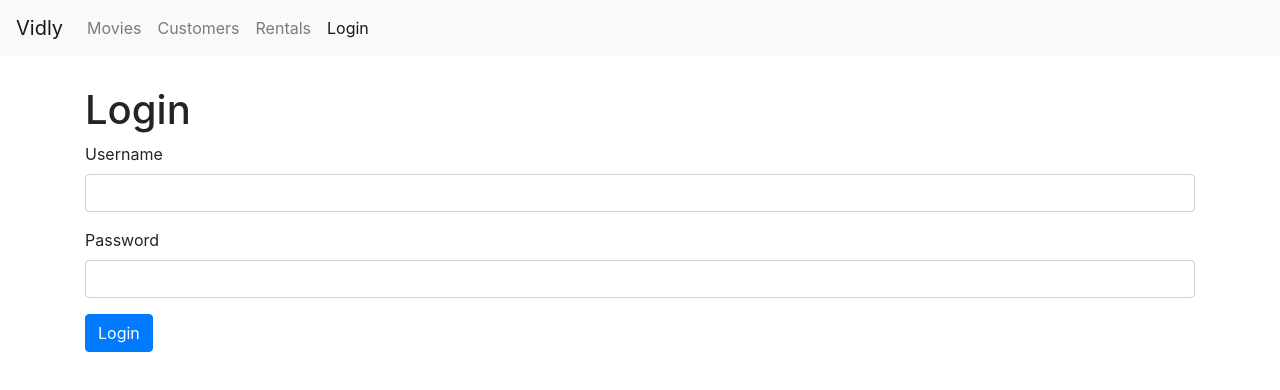
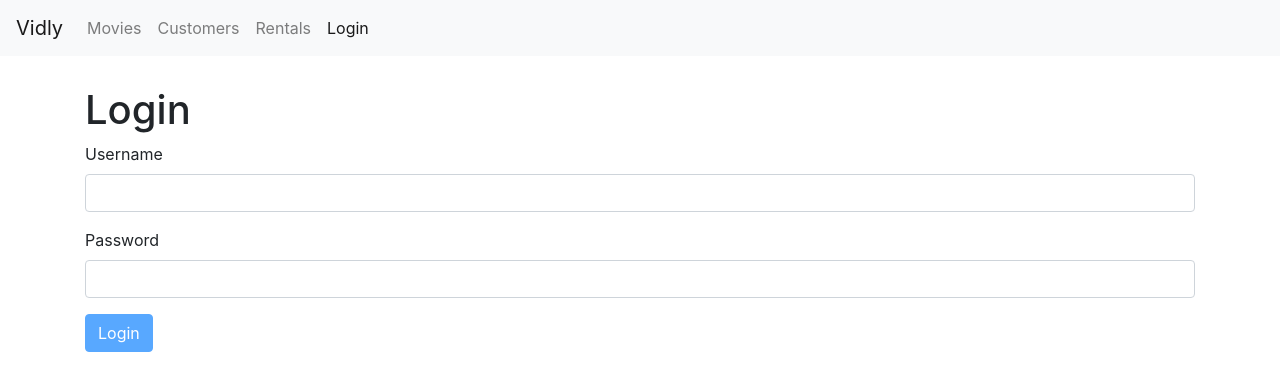
Before and after one commit to frdvorak/vidly, a React (Create React App) app: page /login in a window 1280 px wide. Shown: the top 390 px of the page. Built offline with nearby package versions, Linux system fonts and the light colour scheme.

Commit message:
packages updated

```diff
--- a/package.json
+++ b/package.json
@@ -6,12 +6,12 @@
     "bootstrap": "^4.1.1",
     "font-awesome": "^4.7.0",
     "joi-browser": "^13.4.0",
-    "lodash": "^4.17.10",
+    "lodash": "^4.17.11",
     "prop-types": "^15.6.2",
     "react": "^16.7.0",
     "react-dom": "^16.7.0",
     "react-router-dom": "^4.3.1",
-    "react-scripts": "2.1.3"
+    "react-scripts": "^2.1.5"
   },
   "scripts": {
     "start": "react-scripts start",
--- a/src/components/loginForm.jsx
+++ b/src/components/loginForm.jsx
@@ -33,8 +33,10 @@ class LoginForm extends Component {
         console.log('Submitted');
     }
     validateProperty = ({ name, value }) => {
-        const obj = { [name]: value }
-        Joi.validate()
+        const obj = { [name]: value };
+        const schema = { [name]: this.schema[name] }
+        const { error } = Joi.validate(obj, schema);
+        return error ? error.details[0].message : null;
 
     }
     handleChange = ({ currentTarget: input }) => {
@@ -68,7 +70,11 @@ class LoginForm extends Component {
                         onChange={this.handleChange}
                         error={errors.password}
                     />
-                    <button className="btn btn-primary">Login</button>
+                    <button
+                        disabled={this.validate()}
+                        className="btn btn-primary"
+                    >Login
+                    </button>
                 </form>
             </div>
         );
```
Also changed, not shown: 1 other file (tests, documents, lock files or other folders).
